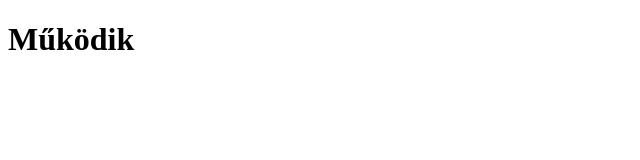
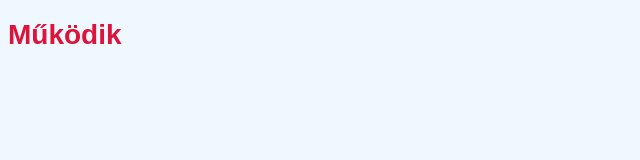
Before and after one commit to szolarisz/szolarisz.github.io, a plain HTML site: page index.html in a window 1280 px wide. Shown: the whole page, without its empty margins (0-640 px from the left). Drawn offline with Linux system fonts and the light colour scheme.

Commit message:
Van CSS is

```diff
--- /dev/null
+++ b/css/mystyle.css
@@ -0,0 +1,6 @@
+body{
+    background-color: aliceblue;
+    font-family: Arial, Helvetica, sans-serif;
+    font-size: 14px;
+    color:crimson;
+}
--- a/index.html
+++ b/index.html
@@ -1,10 +1,13 @@
 <!DOCTYPE HTML>
 <html lang="hu">
+
 <head>
-<title>Killerwatt
-</title>
+    <title>Tesztjelleggel működő oldal</title>
+    <link rel="stylesheet" href="css/mystyle.css">
 </head>
+
 <body>
-<h1>Működik</h1>
+    <h1>Működik</h1>
 </body>
+
 </html>
```
